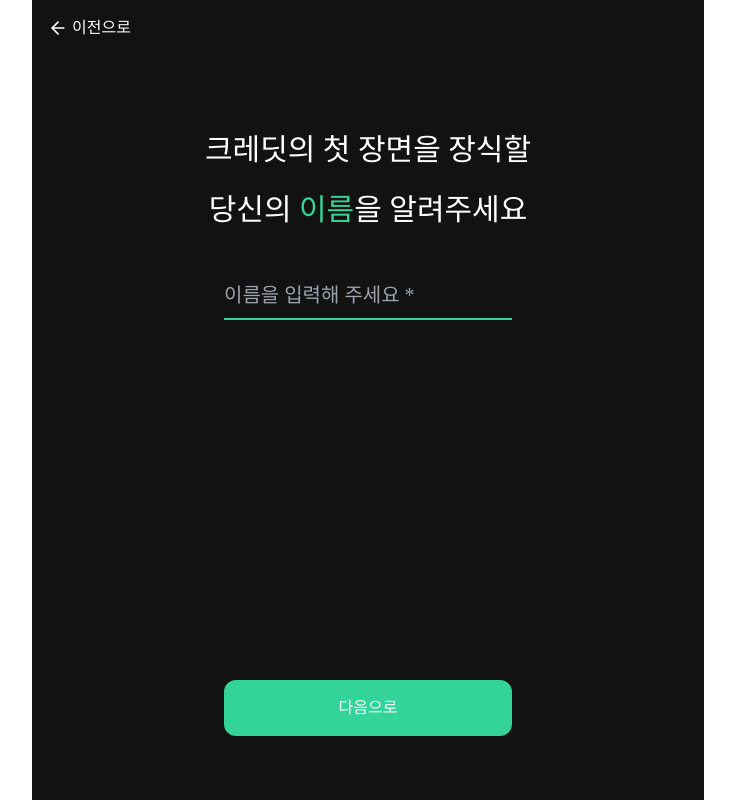
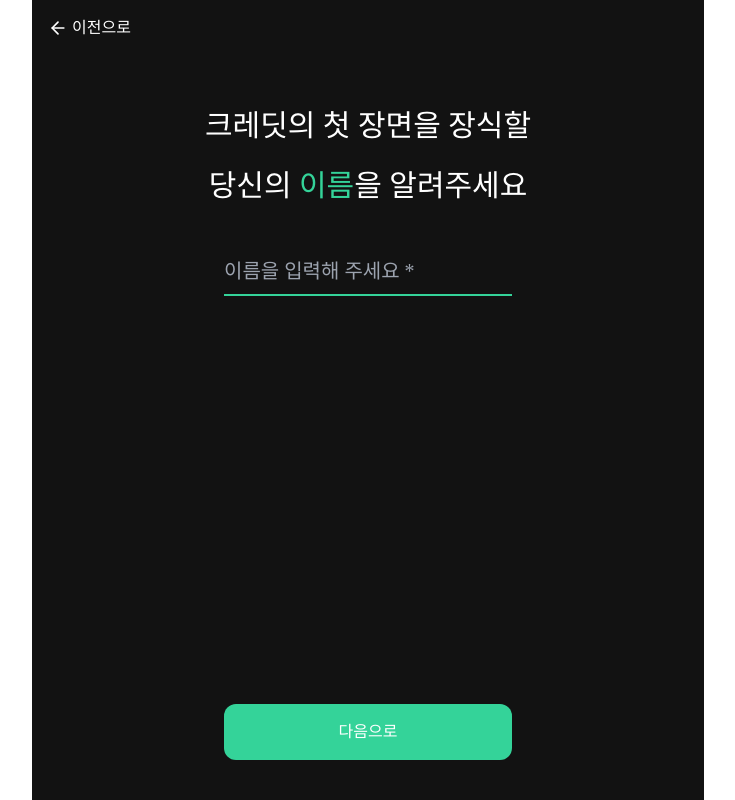
Before and after one commit to starcradle101/movie-of-the-year, a React (Vite) app: page /user in a window 1280 px wide. Shown: the whole page, without its empty margins (272-1007 px from the left). Built offline with nearby package versions, Linux system fonts and the light colour scheme.

Commit message:
feat(layout): 일부 레이아웃 수정
Related to: #7

```diff
--- a/src/components/layout/HeaderLayout.tsx
+++ b/src/components/layout/HeaderLayout.tsx
@@ -5,9 +5,7 @@
   return (
     <main className='mx-auto flex h-dvh max-w-2xl flex-col bg-[#121212] px-4 text-white'>
       <Header />
-      <section className='flex-1'>
-        <Outlet />
-      </section>
+      <Outlet />
     </main>
   );
 };
--- a/src/pages/home/HomePage.tsx
+++ b/src/pages/home/HomePage.tsx
@@ -6,7 +6,7 @@
 
   return (
     <section
-      className='flex h-full flex-col items-center justify-between py-16'
+      className='flex h-full flex-col items-center justify-between pb-10 pt-24'
       aria-labelledby='page-title'
     >
       <h1 className='text-center text-4xl' id='page-title'>
--- a/src/pages/user/UserPage.tsx
+++ b/src/pages/user/UserPage.tsx
@@ -24,7 +24,7 @@
   };
 
   return (
-    <div className='flex h-full flex-col py-16'>
+    <div className='flex h-full flex-col py-10'>
       <h1 className='text-center text-3xl leading-loose'>
         크레딧의 첫 장면을 장식할
         <br />
```
